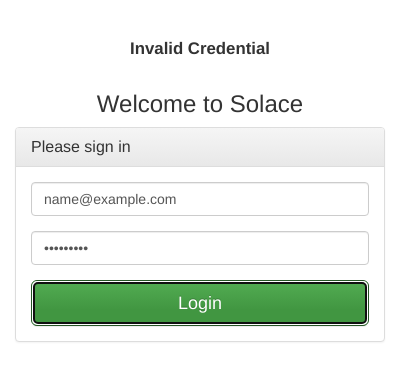
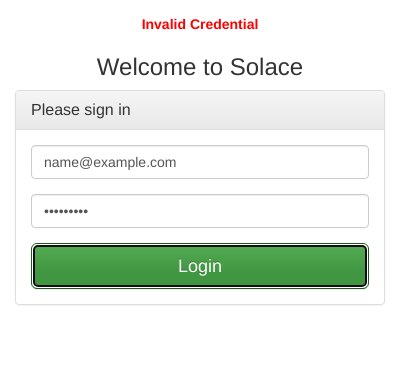
Before and after one commit to projectsolace/solace-chrome, a browser extension: page src/browser_action/popup.html in a window 400 px wide. Both pictures are taken after typing "name@example.com", "Sample123" into the empty fields and a click on the input "Login". Drawn offline with Linux system fonts and the light colour scheme; no server answers.

Commit message:
Fixed minor style

```diff
--- a/css/popup.css
+++ b/css/popup.css
@@ -10,14 +10,21 @@
   text-align: center;
 }
 
-.invalid {
+#invalid {
   margin-top: 10%;
   text-align: center;
-  font-size: 1.2em;
+  font-size: 1em;
+  color: red;
   font-weight: bold;
+  margin-top: 1%;
+  display: none;
 }
 
 .finish-button {
   margin-top: 1%;
   float: right;
 }
+
+.text-form {
+  margin-top: 5%;
+}
--- a/js/popup.js
+++ b/js/popup.js
@@ -9,10 +9,11 @@
         url: "https://solace-admin.herokuapp.com/api/tokens/sessions/create",
         success: function(data){
 
-          $('body').html('<div class="form-group col-md-4"> <label for="text">What"s on your mind today: </label> <textarea class="form-control" rows="6" id="comment"></textarea><button type="button" class="btn btn-success finish-button">Finish</button></div>');
+          $('body').html('<div class="form-group col-md-4 text-form"> <label for="text">What"s on your mind today: </label> <textarea class="form-control" rows="6" id="comment"></textarea><button type="button" class="btn btn-success finish-button">Finish</button></div>');
         },
         error: function() {
-          $(".container").prepend("<div class = 'invalid'>Invalid Credential</div>")
+          $("#invalid").show();
+
         }
       });
       return false;
--- a/src/browser_action/popup.html
+++ b/src/browser_action/popup.html
@@ -15,6 +15,7 @@
   <body>
       <div class="container">
           <div class="row vertical-offset-10">
+            <div id = 'invalid'>Invalid Credential</div>
             <h3 id = "loginHeader">Welcome to Solace</h3>
             <div class="col-md-4 col-md-offset-4">
               <div class="panel panel-default">
```
